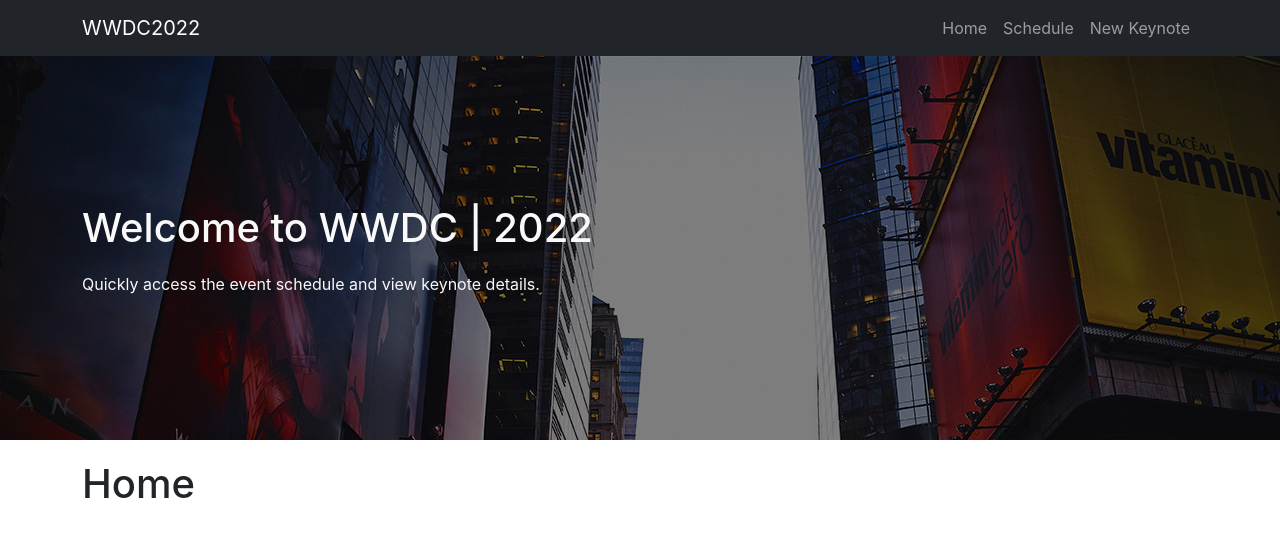
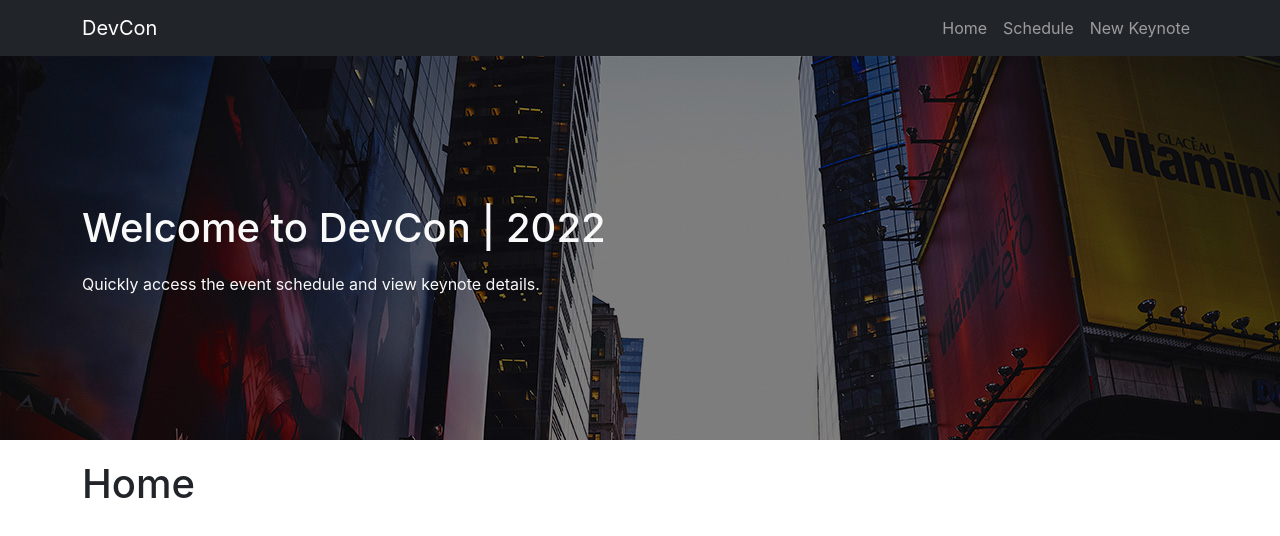
Before and after one commit to lazoxco/event-schedule-app, a React (Create React App) app: page / in a window 1280 px wide. Shown: the top 536 px of the page. Built offline with nearby package versions, Linux system fonts and the light colour scheme.

Commit message:
Removed depricated bootstrap and added generic title.

```diff
--- a/public/index.html
+++ b/public/index.html
@@ -27,7 +27,7 @@
     <link href="https://cdn.jsdelivr.net/npm/bootstrap@5.0.1/dist/css/bootstrap.min.css" rel="stylesheet" integrity="sha384-+0n0xVW2eSR5OomGNYDnhzAbDsOXxcvSN1TPprVMTNDbiYZCxYbOOl7+AMvyTG2x" crossorigin="anonymous">
     <script src="https://cdn.jsdelivr.net/npm/bootstrap@5.0.1/dist/js/bootstrap.bundle.min.js" integrity="sha384-gtEjrD/SeCtmISkJkNUaaKMoLD0//ElJ19smozuHV6z3Iehds+3Ulb9Bn9Plx0x4" crossorigin="anonymous"></script>
 
-    <title>PR2021</title>
+    <title>DevCon | 2022</title>
   </head>
   <body>
     <noscript>You need to enable JavaScript to run this app.</noscript>
--- a/src/components/Jumbotron.js
+++ b/src/components/HeroImage.js
@@ -1,14 +1,14 @@
 import React from 'react'
 
- function Jumbotron() {
+ function HeroImage() {
   return (
-    <div className="jumbotron">
+    <div className="hero-image">
       <div className="container">
-        <h1>Welcome to WWDC | 2022</h1>
+        <h1>Welcome to DevCon | 2022</h1>
         <p>Quickly access the event schedule and view keynote details.</p>
       </div>
     </div>
   )
 }
 
-export default Jumbotron
+export default HeroImage
--- a/src/containers/Home.js
+++ b/src/containers/Home.js
@@ -1,5 +1,5 @@
 import React, { Component } from 'react'
-import Jumbotron from '../components/Jumbotron'
+import HeroImage from '../components/HeroImage'
 import { connect } from 'react-redux'
 
 class Home extends Component {
@@ -7,7 +7,7 @@ class Home extends Component {
     // console.log(this.props.keynotes)
     return(
       <div className="home">
-        <Jumbotron />
+        <HeroImage />
         <div className="container">
           <h1>Home</h1>
         </div>
--- a/src/containers/Navbar.js
+++ b/src/containers/Navbar.js
@@ -4,7 +4,7 @@ const Navbar = () => {
   return (
     <nav className="navbar navbar-expand-sm bg-dark navbar-dark">
     <div className="container">
-      <a className="navbar-brand" href="/">WWDC2022</a>
+      <a className="navbar-brand" href="/">DevCon</a>
 
       <ul className="navbar-nav">
         <li className="nav-item active">
--- a/src/index.css
+++ b/src/index.css
@@ -12,7 +12,7 @@ code {
     monospace;
 }
 
-.jumbotron {
+.hero-image {
   color: #F9F9F9;
   background-color: lightskyblue;
   padding: 10% 0;
```
